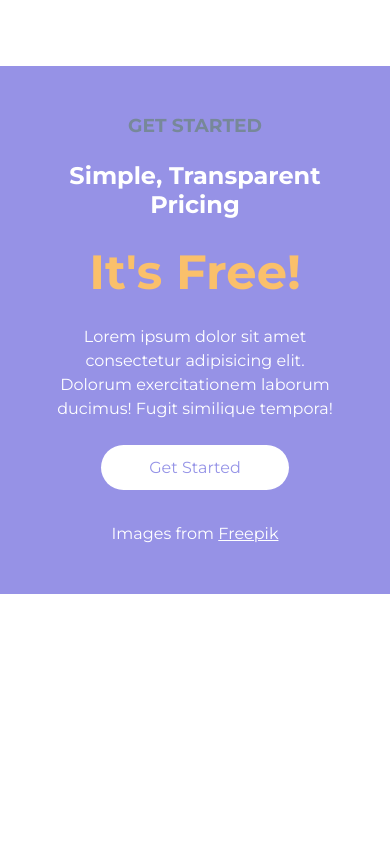
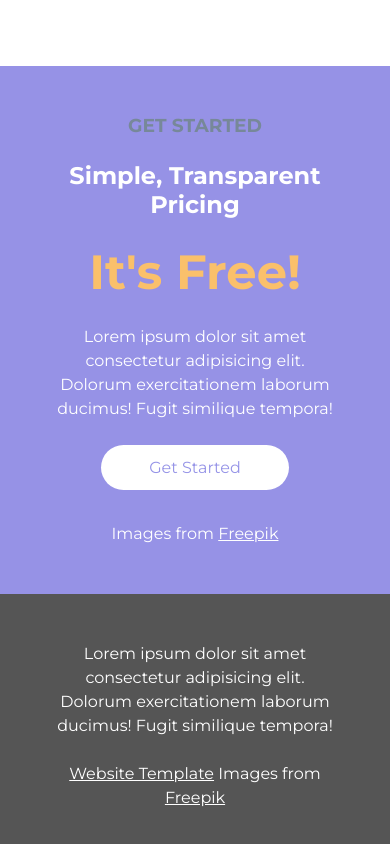
Before and after one commit to stefano472/html-css-responsive-flex-layout, a plain HTML site: page index.html in a window 390 px wide. Shown: the part 8637-9481 px from the top of the page. Before the commit the page ends 9231 px from the top, so only its background shows below. Drawn offline with Linux system fonts and the light colour scheme.

Commit message:
mobile done + validator

```diff
--- a/index.css
+++ b/index.css
@@ -186,3 +186,12 @@ a {
 #GetStarted p:last-child {
     padding-bottom: 0;
 }
+
+/************************* footer *************************/
+footer {
+    background-color: #555555;
+    padding: 3rem 0 1.5rem;
+}
+footer p {
+    color: white;
+}
--- a/index.html
+++ b/index.html
@@ -1,5 +1,5 @@
 <!DOCTYPE html>
-<html lang="en">
+<html lang="zxx">
 <head>
     <link rel="stylesheet" href="index.css">
     <link rel="preconnect" href="https://fonts.googleapis.com">
@@ -161,7 +161,7 @@
                 <p>Images from <a href="#">Freepik</a></p>
                 <div class="container">
                     <div class="img bg-green"></div>
-                    <h3>Lorem ipsum dolor sit amet, consectetur adipisicing elit.</h2>
+                    <h3>Lorem ipsum dolor sit amet, consectetur adipisicing elit.</h3>
                     <a class="btn bg-purple" href="#">
                         <i class="fa-brands fa-linkedin"></i>
                         <span>Find me on Linkedin</span>
@@ -181,6 +181,16 @@
             </div>
         </section>
     </main>
-    <footer></footer>
+    <footer>
+        <div class="text-center layout">
+            <p>Lorem ipsum dolor sit amet consectetur adipisicing elit. Dolorum exercitationem laborum ducimus! Fugit similique tempora!</p>
+            <p>
+                <a href="#">Website Template</a>
+                <span>Images from</span>
+                <a href="#">Freepik</a>
+            </p>
+        </div>
+
+    </footer>
 </body>
 </html>
```
